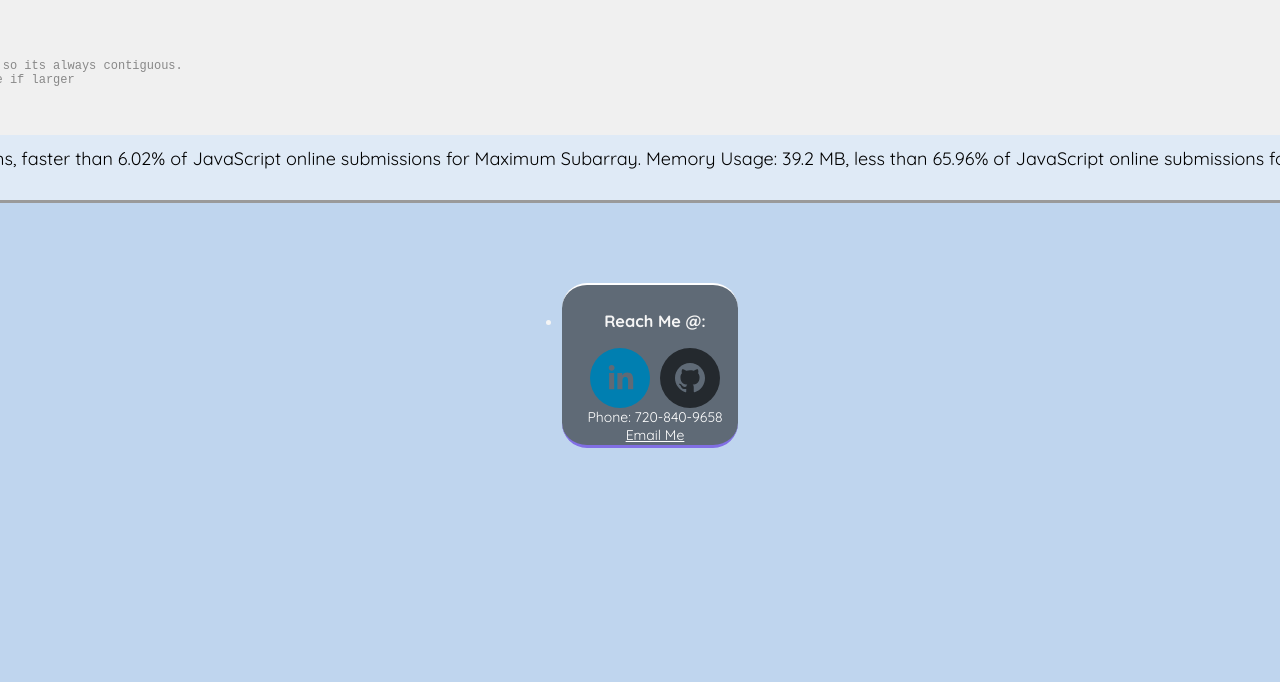
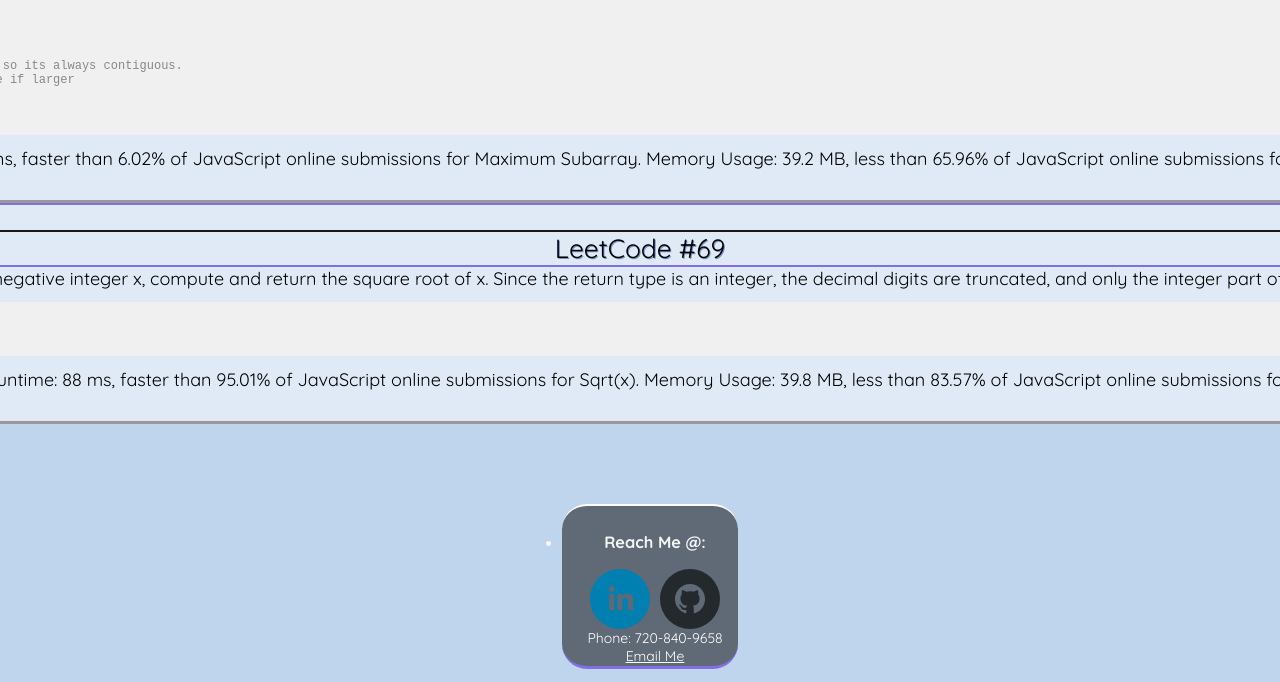
Before and after one commit to pachown/Thomas-McNutt-Website, a Next.js app in the folder website/: page /algos in a window 1280 px wide. Shown: the part 4230-4912 px from the top of the page. Before the commit the page ends 4691 px from the top, so only its background shows below. Built offline with nearby package versions, Linux system fonts and the light colour scheme.

Commit message:
Added leetcode #69

```diff
--- a/website/algorithms.js
+++ b/website/algorithms.js
@@ -228,6 +228,13 @@ var maxSubArray = function(nums) {
     //return max total
     return max;
 };`,`Runtime: 220 ms, faster than 6.02% of JavaScript online submissions for Maximum Subarray.
-Memory Usage: 39.2 MB, less than 65.96% of JavaScript online submissions for Maximum Subarray.`]
+Memory Usage: 39.2 MB, less than 65.96% of JavaScript online submissions for Maximum Subarray.`],
+'LeetCode #69': [`Given a non-negative integer x, compute and return the square root of x.
+
+Since the return type is an integer, the decimal digits are truncated, and only the integer part of the result is returned.`,
+`var mySqrt = function(x) {
+  return Math.floor(Math.sqrt(x))
+};`,`Runtime: 88 ms, faster than 95.01% of JavaScript online submissions for Sqrt(x).
+Memory Usage: 39.8 MB, less than 83.57% of JavaScript online submissions for Sqrt(x).`]
 };
 module.exports = algos;
```
